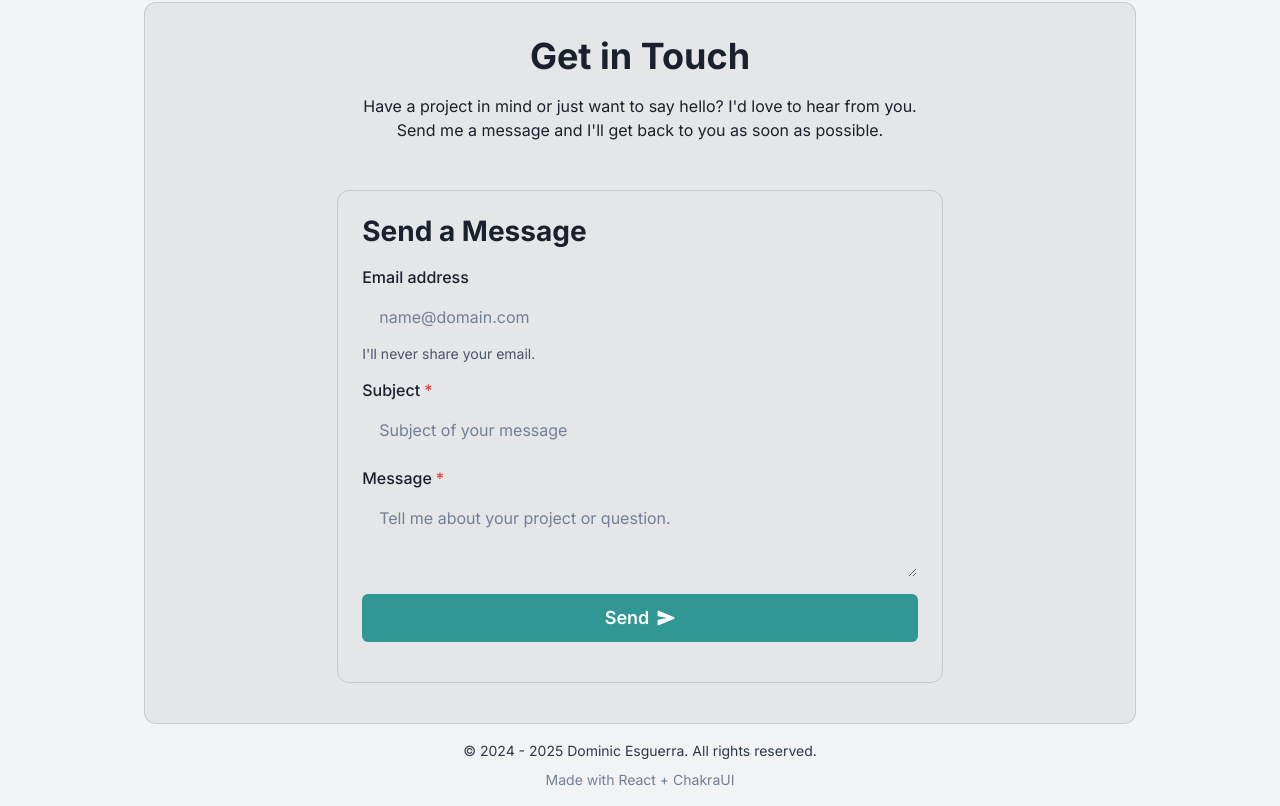
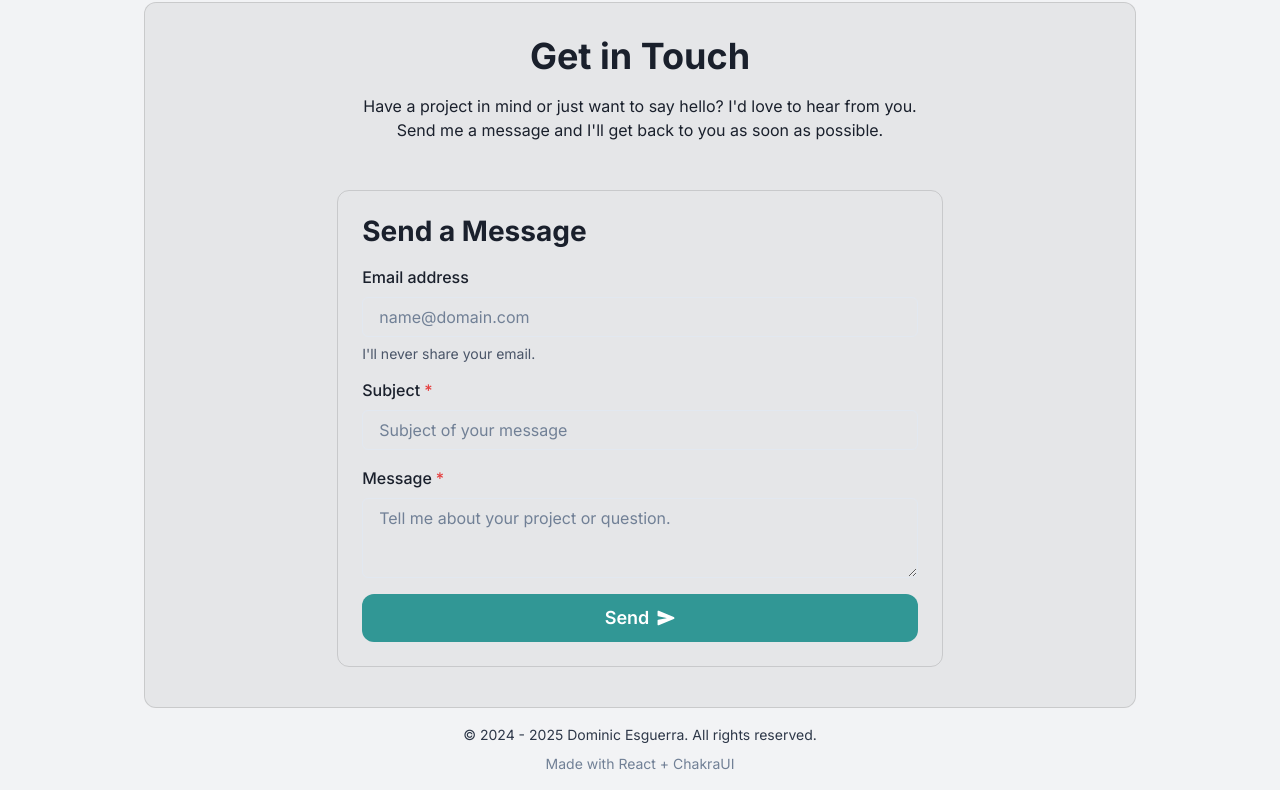
Before and after one commit to dominic-myb/dominic-myb.github.io, a React (Vite) app in the folder frontend/: page / in a window 1280 px wide. Shown: the part 3200-4006 px from the top of the page. Built offline with nearby package versions, Linux system fonts and the light colour scheme.

Commit message:
[upd] remove margin bottom and adjust button border radius

```diff
--- a/frontend/src/components/ContactForm.jsx
+++ b/frontend/src/components/ContactForm.jsx
@@ -53,7 +53,7 @@ export default function ContactForm() {
 
   return (
     <form onSubmit={handleSubmit}>
-      <VStack alignItems="stretch" spacing={4} mb={4}>
+      <VStack alignItems="stretch" spacing={4}>
         <Heading as="h1" fontSize={28}>
           Send a Message
         </Heading>
@@ -103,6 +103,7 @@ export default function ContactForm() {
           size="lg"
           colorScheme="teal"
           rightIcon={<IoSend />}
+          borderRadius="xl"
         >
           Send
         </Button>
```
